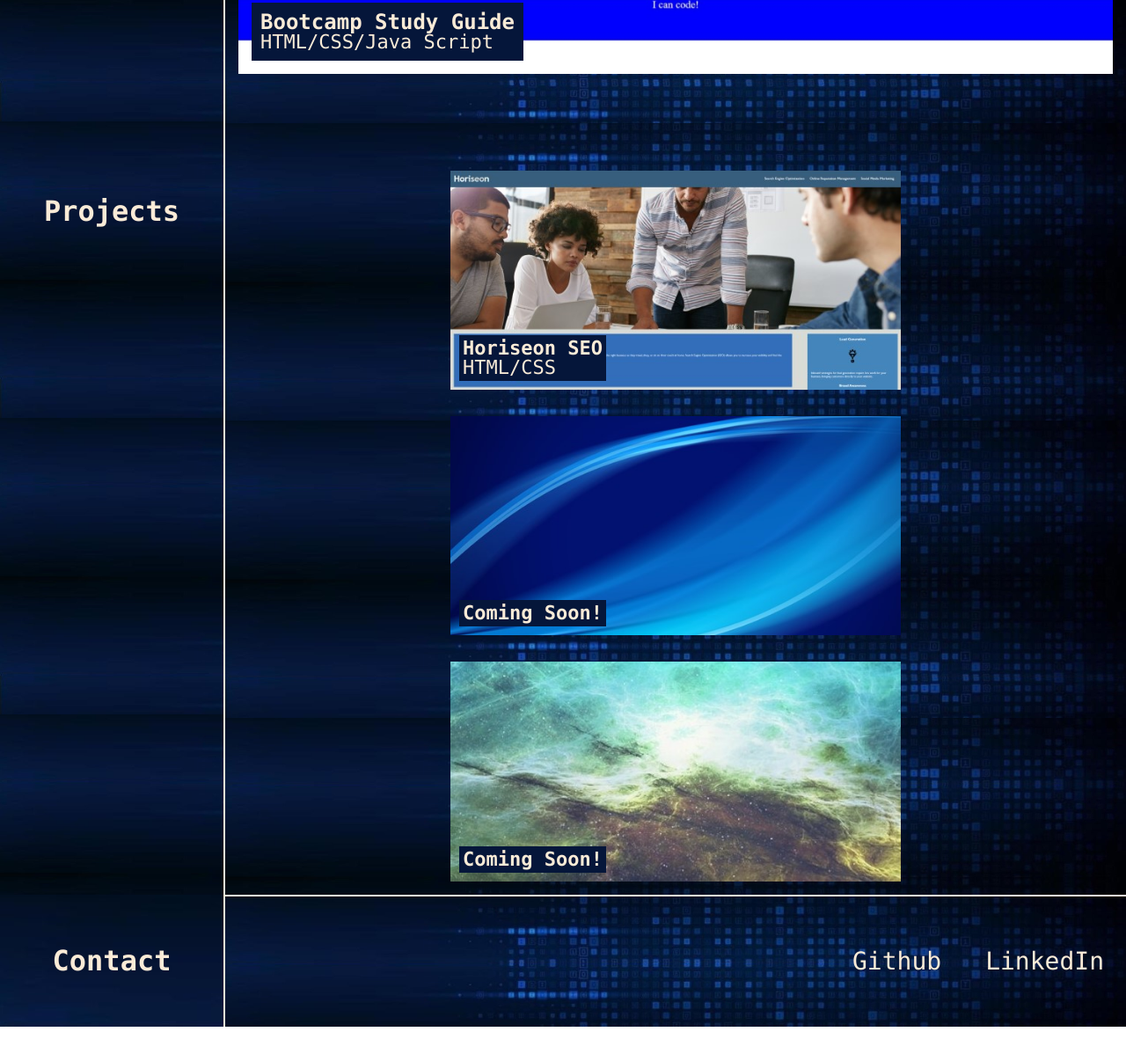
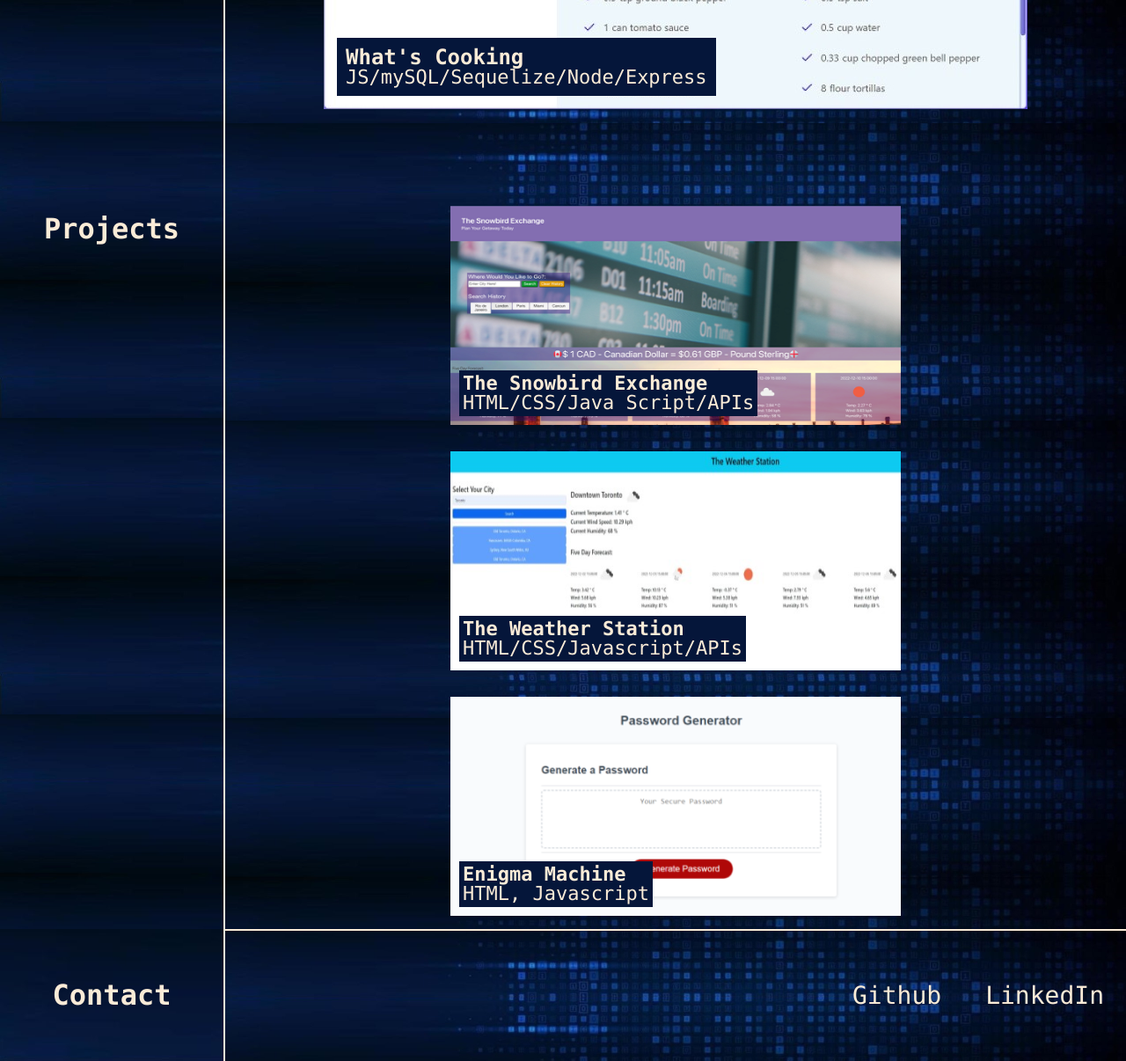
Before and after one commit to Meduion/challenge02-portfolio, a plain HTML site: page index.html in a window 1280 px wide. Shown: the part 1186-2392 px from the top of the page at 88% size. Before the commit the page ends 2353 px from the top, so only its background shows below. Drawn offline with Linux system fonts and the light colour scheme.

Commit message:
updated portfolio

```diff
--- a/index.html
+++ b/index.html
@@ -40,37 +40,39 @@
             </section>
             <section class="projects">
                 <figure class="project1" id="projects-nav">
-                    <a class="project1-position" href="https://meduion.github.io/prework-study-guide/" target="_blank">
-                        <img id="project1" src="assets\images\study-guide.jpeg" alt="Frontpage of Pre-work Study Guide">
+                    <a class="project1-position" href="https://whats--cooking.herokuapp.com" target="_blank">
+                        <img id="project1" src="assets\images\whatscookingprofile.jpg" alt="What's Cooking Profile Page">
                         <div class="text-block">
-                            <h3>Bootcamp Study Guide</h3>
-                            <p>HTML/CSS/Java Script</p>
+                            <h3>What's Cooking</h3>
+                            <p>JS/mySQL/Sequelize/Node/Express</p>
                         </div>
                     </a>
                 </figure>
                 <figure class="other-projects">
-                    <a class="other-projects-position" href="https://meduion.github.io/challenge1-horiseon/"
+                    <a class="other-projects-position" href="https://meduion.github.io/the-snowbird-exchange/"
                         target="_blank">
-                        <img class="other-projects-img" src="assets/images/horiseon.jpg" alt="Horiseon Home Page">
+                        <img class="other-projects-img" src="assets\images\snowbirdexchange.png" alt="The Snowbird Exchange Website">
                         <div class="text-block2">
-                            <h3>Horiseon SEO</h3>
-                            <p>HTML/CSS</p>
+                            <h3>The Snowbird Exchange</h3>
+                            <p>HTML/CSS/Java Script/APIs</p>
                         </div>
                     </a>
                 </figure>
                 <figure class="other-projects">
-                    <a class="other-projects-position" href="#coming-soon">
-                        <img class="other-projects-img" src="assets/images/holder1.jpg" alt="Project Coming Soon" id="coming-soon">
+                    <a class="other-projects-position" href="https://meduion.github.io/weather-station/" target="_blank">
+                        <img class="other-projects-img" src="assets/images/weather-station.jpg" alt="The Weather Station" id="coming-soon">
                         <div class="text-block2">
-                            <h3>Coming Soon!</h3>
+                            <h3>The Weather Station</h3>
+                            <p>HTML/CSS/Javascript/APIs</p>
                         </div>
                     </a>
                 </figure>
                 <figure class="other-projects">
-                    <a class="other-projects-position" href="#coming-soon">
-                        <img class="other-projects-img" src="assets/images/holder2.jpg" alt="Project Coming Soon">
+                    <a class="other-projects-position" href="https://meduion.github.io/enigma-machine/" target="_blank">
+                        <img class="other-projects-img" src="assets/images/enigma-machine.png" alt="Enigma Machine Password Generator">
                         <div class="text-block2">
-                            <h3>Coming Soon!</h3>
+                            <h3>Enigma Machine</h3>
+                            <p>HTML, Javascript</p>
                         </div>
                     </a>
                 </figure>
```
Also changed, not shown: assets/images/enigma-machine.png (added), assets/images/snowbirdexchange.png (added), assets/images/weather-station.jpg (added), assets/images/whatscookingprofile.jpg (added).
